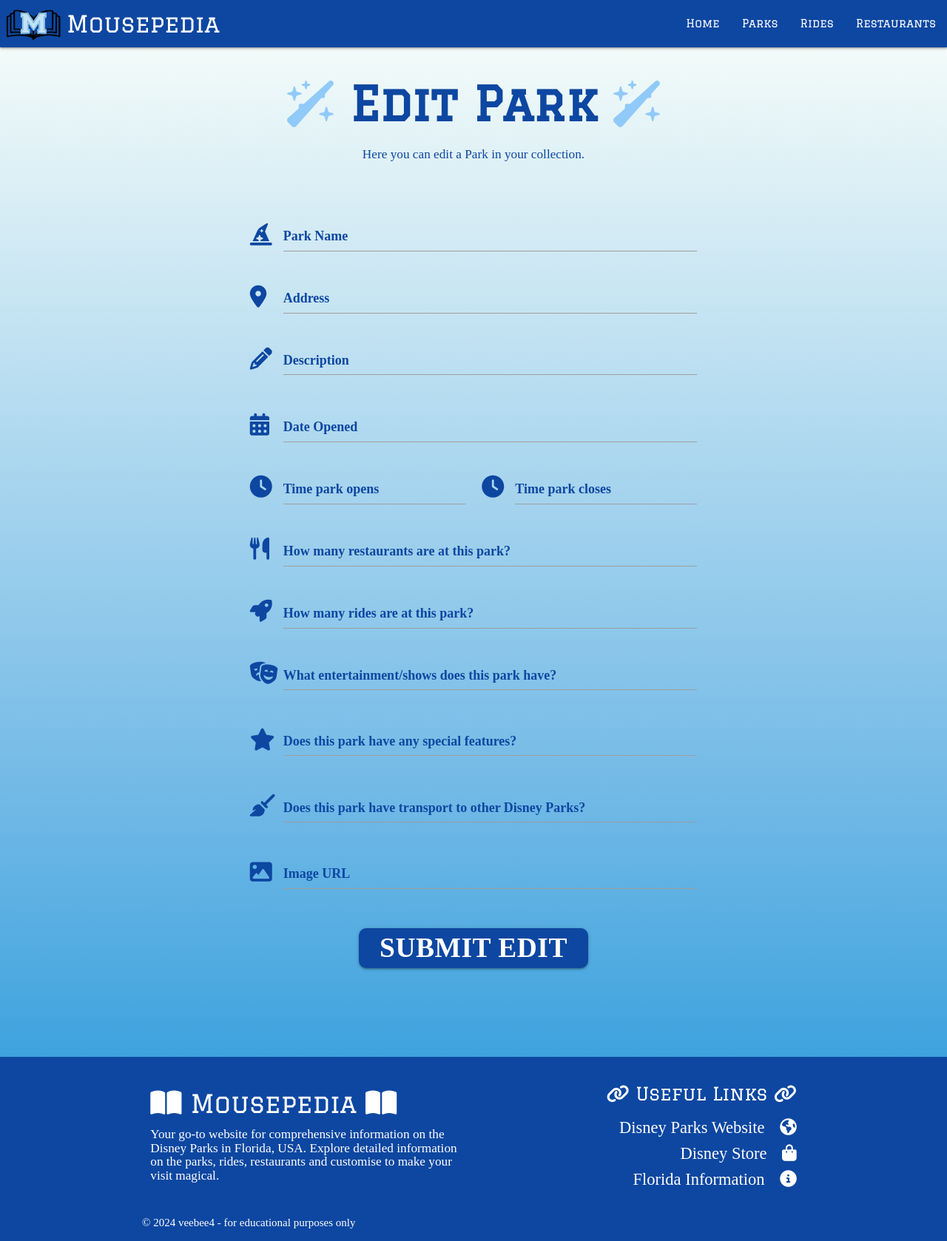
After one commit to veebee4/mousepediadb, a Flask app: template mousepediadb/templates/edit_park.html in a window 1280 px wide. The commit adds this page. Shown: the whole page at 74% size. Run offline with Flask 2, Linux system fonts and the light colour scheme; the template is opened without the code that fills it, so the values that code supplies are empty; some libraries are stand-ins or nearby versions; some web fonts are replaced.

Commit message:
Add edit_park.html and functionality to edit park record

```diff
--- /dev/null
+++ b/mousepediadb/templates/edit_park.html
@@ -0,0 +1,114 @@
+{% extends "base.html" %}
+{% block content %}
+
+<h1 class="blue-text text-darken-4 center-align page-heading"><i class="fa-solid fa-wand-sparkles blue-text text-lighten-3"></i> Edit Park <i class="fa-solid fa-wand-sparkles blue-text text-lighten-3"></i></h1>
+<h6 class="blue-text text-darken-4 center-align">Here you can edit a Park in your collection.</h6>
+
+<!-- Form to edit a park in the database -->
+<div class="container add_park_form">
+    <div class="row">
+        <form class="col s12" method="POST" action="{{ url_for('edit_park', park_id=park.id) }}">
+            <!-- park_name -->
+            <div class="row">
+                <div class="input-field col s12 label-alt-colour">
+                    <i class="fa-solid fa-hat-wizard blue-text text-darken-4 prefix"></i>
+                    <input id="park_name" name="park_name" value="{{ park.park_name }}" minlength="5" maxlength="50" type="text" class="validate" required>
+                    <label for="park_name">Park Name</label>
+                </div>
+            </div>
+            <!-- park_address -->
+            <div class="row">
+                <div class="input-field col s12">
+                    <i class="fa-solid fa-location-dot blue-text text-darken-4 prefix"></i>
+                    <input id="park_address" name="park_address" value="{{ park.park_address }}" minlength="5" maxlength="50" type="text" class="validate" required>
+                    <label for="park_address">Address</label>
+                </div>
+            </div>
+            <!-- park_description -->
+            <div class="row">
+                <div class="input-field col s12">
+                    <i class="fa-solid fa-pencil blue-text text-darken-4 prefix"></i>
+                    <textarea id="park_description" name="park_description" value="{{ park.park_description }}" minlength="5" maxlength="500" class="materialize-textarea validate" required></textarea>
+                    <label for="park_description">Description</label>
+                </div>
+            </div>
+            <!-- date_opened -->
+            <div class="row">
+                <div class="input-field col s12">
+                    <i class="fa-solid fa-calendar-days blue-text text-darken-4 prefix"></i>
+                    <input type="text" name="date_opened" class="datepicker validate" value="{{ park.date_opened }}" required>
+                    <label for="date_opened">Date Opened</label>
+                </div>
+            </div>
+            <!-- opening_times -->
+            <div class="row">
+                <div class="input-field col s6">
+                    <i class="fa-solid fa-clock blue-text text-darken-4 prefix"></i>
+                    <input type="text" class="timepicker validate" name="time_open" value="{{ park.time_open }}" required>
+                    <label for="time_open">Time park opens</label>
+                </div>
+                <div class="input-field col s6">
+                    <i class="fa-solid fa-clock blue-text text-darken-4 prefix"></i>
+                    <input type="text" class="timepicker validate" name="time_closed" value="{{ park.time_closed}}" required>
+                    <label for="time_closed">Time park closes</label>
+                </div>
+            </div>
+            <!-- num_restaurants -->
+            <div class="row">
+                <div class="input-field col s12">
+                    <i class="fa-solid fa-utensils blue-text text-darken-4 prefix"></i>
+                    <input id="num_restaurants" name="num_restaurants" type="number" class="validate" value="{{ park.num_restaurants }}" required>
+                    <label for="num_restaurants">How many restaurants are at this park?</label>
+                </div>
+            </div>
+            <!-- num_rides -->
+            <div class="row">
+                <div class="input-field col s12">
+                    <i class="fa-solid fa-rocket blue-text text-darken-4 prefix"></i>
+                    <input id="num_rides" name="num_rides" type="number" class="validate" value="{{ park.num_rides }}" required>
+                    <label for="num_rides">How many rides are at this park?</label>
+                </div>
+            </div>
+            <!-- entertainment -->
+            <div class="row">
+                <div class="input-field col s12">
+                    <i class="fa-solid fa-masks-theater blue-text text-darken-4 prefix"></i>
+                    <textarea id="entertainment" name="entertainment" minlength="5" maxlength="500" class="materialize-textarea validate" value="{{ park.park_entertainment }}" required></textarea>
+                    <label for="entertainment">What entertainment/shows does this park have?</label>
+                </div>
+            </div>
+            <!-- special_features -->
+            <div class="row">
+                <div class="input-field col s12">
+                    <i class="fa-solid fa-star blue-text text-darken-4 prefix"></i>
+                    <textarea id="special_features" name="special_features" minlength="5" maxlength="500" class="materialize-textarea validate" value="{{ park.special_features }}" required></textarea>
+                    <label for="special_features">Does this park have any special features?</label>
+                </div>
+            </div>
+            <!-- transport_between_parks -->
+            <div class="row">
+                <div class="input-field col s12">
+                    <i class="fa-solid fa-broom blue-text text-darken-4 prefix"></i>
+                    <textarea id="transport_between_parks" name="transport_between_parks" minlength="5" maxlength="500" class="materialize-textarea validate" value="{{ park.transport_between_parks }}" required></textarea>
+                    <label for="transport_between_parks">Does this park have transport to other Disney Parks?</label>
+                </div>
+            </div>
+            <!-- add image from URL to database entry -->
+            <div class="row">
+                <div class="input-field col s12">
+                    <i class="fa-solid fa-image blue-text text-darken-4 prefix"></i>
+                    <input type="text" name="image_url" id="image_url" value="{{ park.image_url }}" >
+                    <label for="image_url">Image URL</label>
+            <!-- Submit button for form -->
+            <div class="row">
+                <div class="col s12 center-align">
+                    <button class="btn-large blue darken-4 submit-button" type="submit" name="action">
+                        Submit Edit
+                    </button>
+                </div>
+            </div>
+        </form>
+    </div>
+</div>
+
+{% endblock %}
--- a/mousepediadb/templates/parks.html
+++ b/mousepediadb/templates/parks.html
@@ -21,7 +21,7 @@
             </div>
             <div class="card-content">
               <span class="card-title activator blue-text text-darken-4 center-align">{{ park.park_name }}</span>
-              <p><a href="#" class="edit-btn blue darken-4 btn-large">Edit</a><a href="#" class="delete-btn btn-large blue darken-4">Delete</a></p>
+              <p><a href="{{ url_for('edit_park', park_id=park.id) }}" class="edit-btn blue darken-4 btn-large">Edit</a><a href="#" class="delete-btn btn-large blue darken-4">Delete</a></p>
             </div>
             <div class="card-reveal">
               <span class="card-title blue-text text-darken-4 center-align">{{ park.park_name }}<i class="fa-solid fa-xmark right"></i></span>
```
Also changed, not shown: mousepediadb/routes.py (+20 -0 lines).
